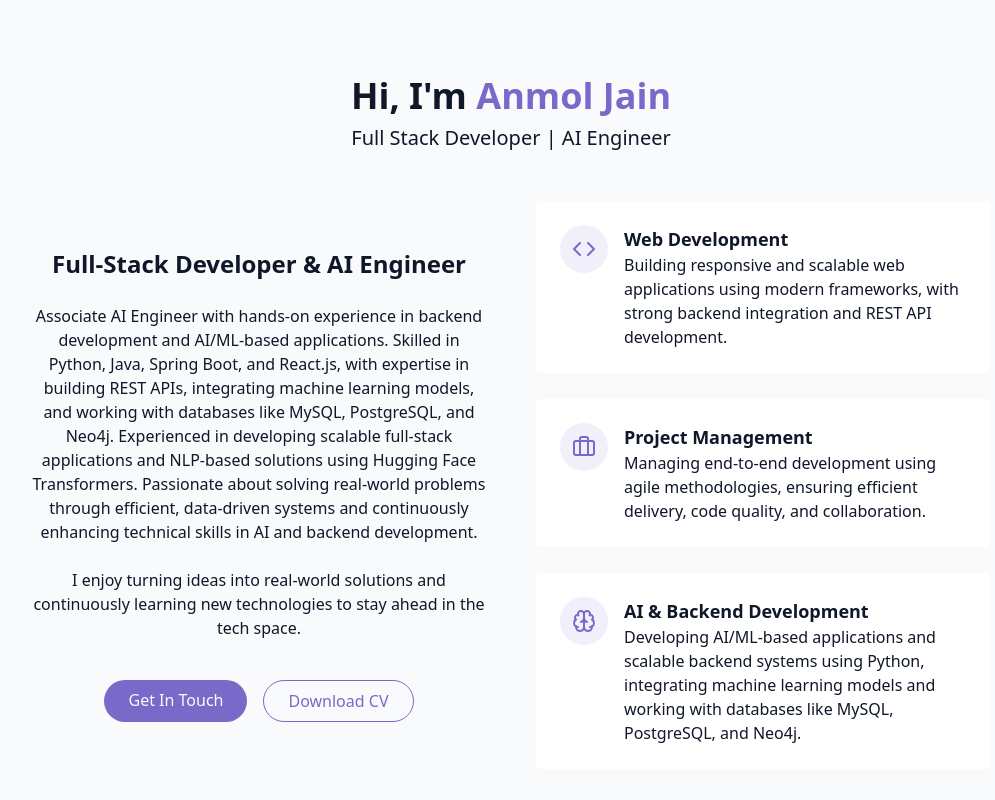
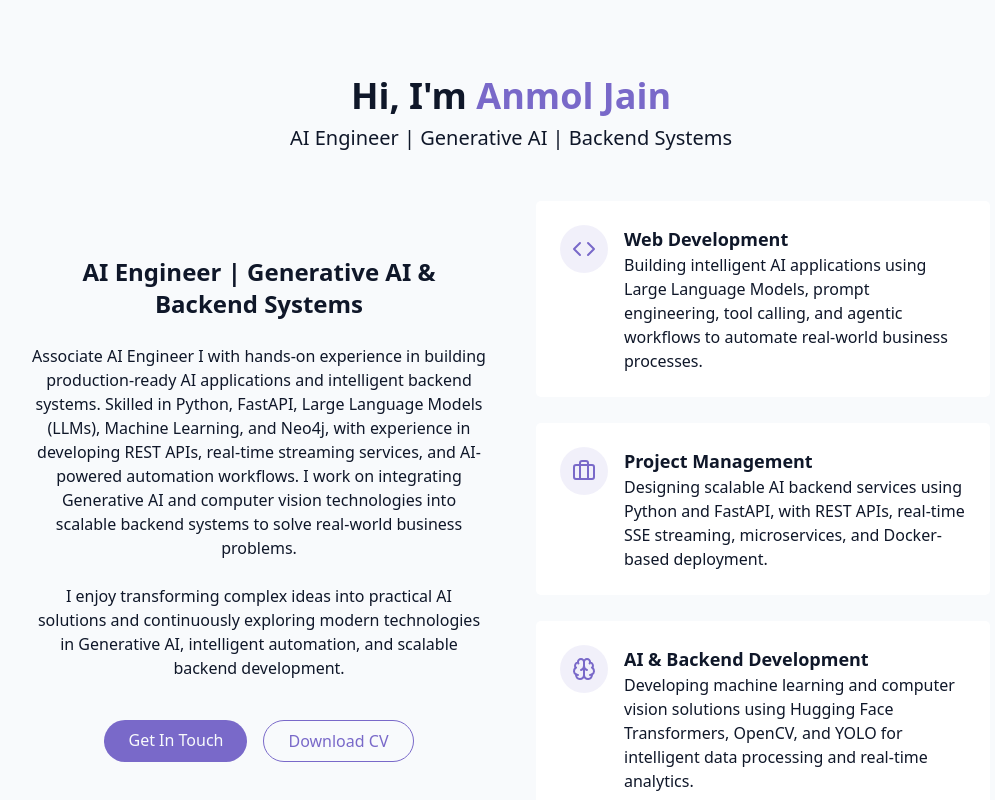
Before and after one commit to anmjain1409/Portfolio, a React (Vite) app: page / in a window 1280 px wide. Shown: the part 820-1620 px from the top of the page, without its empty margins (129-1124 px from the left). Built offline with nearby package versions, Linux system fonts and the light colour scheme.

Commit message:
Update AboutSection.jsx

```diff
--- a/src/components/AboutSection.jsx
+++ b/src/components/AboutSection.jsx
@@ -8,24 +8,30 @@ export const AboutSection = () => {
           Hi, I'm <span className="text-primary">Anmol Jain</span>
         </h2>
         <h3 className="text-xl text-muted-foreground text-center mb-12">
-          Full Stack Developer | AI Engineer
+          AI Engineer | Generative AI | Backend Systems
         </h3>
 
         <div className="grid grid-cols-1 md:grid-cols-2 gap-12 items-center">
           <div className="space-y-6">
             <h3 className="text-2xl font-semibold">
-              Full-Stack Developer & AI Engineer
+              AI Engineer | Generative AI & Backend Systems
             </h3>
 
             <p className="text-muted-foreground">
-              Associate AI Engineer with hands-on experience in backend development and AI/ML-based applications. Skilled in Python, Java, Spring Boot, and React.js, with expertise in building REST APIs, integrating machine learning models, and working with databases like MySQL, PostgreSQL, and Neo4j.
+              Associate AI Engineer I with hands-on experience in building
+              production-ready AI applications and intelligent backend systems.
+              Skilled in Python, FastAPI, Large Language Models (LLMs), Machine
+              Learning, and Neo4j, with experience in developing REST APIs,
+              real-time streaming services, and AI-powered automation workflows.
+              I work on integrating Generative AI and computer vision technologies
+              into scalable backend systems to solve real-world business problems.
 
-              Experienced in developing scalable full-stack applications and NLP-based solutions using Hugging Face Transformers. Passionate about solving real-world problems through efficient, data-driven systems and continuously enhancing technical skills in AI and backend development.
             </p>
 
             <p className="text-muted-foreground">
-              I enjoy turning ideas into real-world solutions and continuously learning
-              new technologies to stay ahead in the tech space.
+              I enjoy transforming complex ideas into practical AI solutions and
+              continuously exploring modern technologies in Generative AI,
+              intelligent automation, and scalable backend development.
             </p>
 
             <div className="flex flex-col sm:flex-row gap-4 pt-4 justify-center">
@@ -45,7 +51,7 @@ export const AboutSection = () => {
           </div>
 
           <div className="grid grid-cols-1 gap-6">
-            {/* Web Development */}
+            {/* Generative AI & LLMs */}
             <div className="gradient-border p-6 card-hover">
               <div className="flex items-start gap-4">
                 <div className="p-3 rounded-full bg-primary/10">
@@ -54,13 +60,13 @@ export const AboutSection = () => {
                 <div className="text-left">
                   <h4 className="font-semibold text-lg">Web Development</h4>
                   <p className="text-muted-foreground">
-                    Building responsive and scalable web applications using modern frameworks, with strong backend integration and REST API development.
+                    Building intelligent AI applications using Large Language Models, prompt engineering, tool calling, and agentic workflows to automate real-world business processes.
                   </p>
                 </div>
               </div>
             </div>
 
-            {/* Project Management */}
+            {/* AI Backend Engineering */}
             <div className="gradient-border p-6 card-hover">
               <div className="flex items-start gap-4">
                 <div className="p-3 rounded-full bg-primary/10">
@@ -69,13 +75,13 @@ export const AboutSection = () => {
                 <div className="text-left">
                   <h4 className="font-semibold text-lg">Project Management</h4>
                   <p className="text-muted-foreground">
-                    Managing end-to-end development using agile methodologies, ensuring efficient delivery, code quality, and collaboration.
+                    Designing scalable AI backend services using Python and FastAPI, with REST APIs, real-time SSE streaming, microservices, and Docker-based deployment.
                   </p>
                 </div>
               </div>
             </div>
 
-            {/* AI & Backend Development */}
+            {/* Machine Learning & Computer Vision */}
             <div className="gradient-border p-6 card-hover">
               <div className="flex items-start gap-4">
                 <div className="p-3 rounded-full bg-primary/10">
@@ -84,7 +90,7 @@ export const AboutSection = () => {
                 <div className="text-left">
                   <h4 className="font-semibold text-lg">AI & Backend Development</h4>
                   <p className="text-muted-foreground">
-                    Developing AI/ML-based applications and scalable backend systems using Python, integrating machine learning models and working with databases like MySQL, PostgreSQL, and Neo4j.
+                    Developing machine learning and computer vision solutions using Hugging Face Transformers, OpenCV, and YOLO for intelligent data processing and real-time analytics.
                   </p>
                 </div>
               </div>
```
